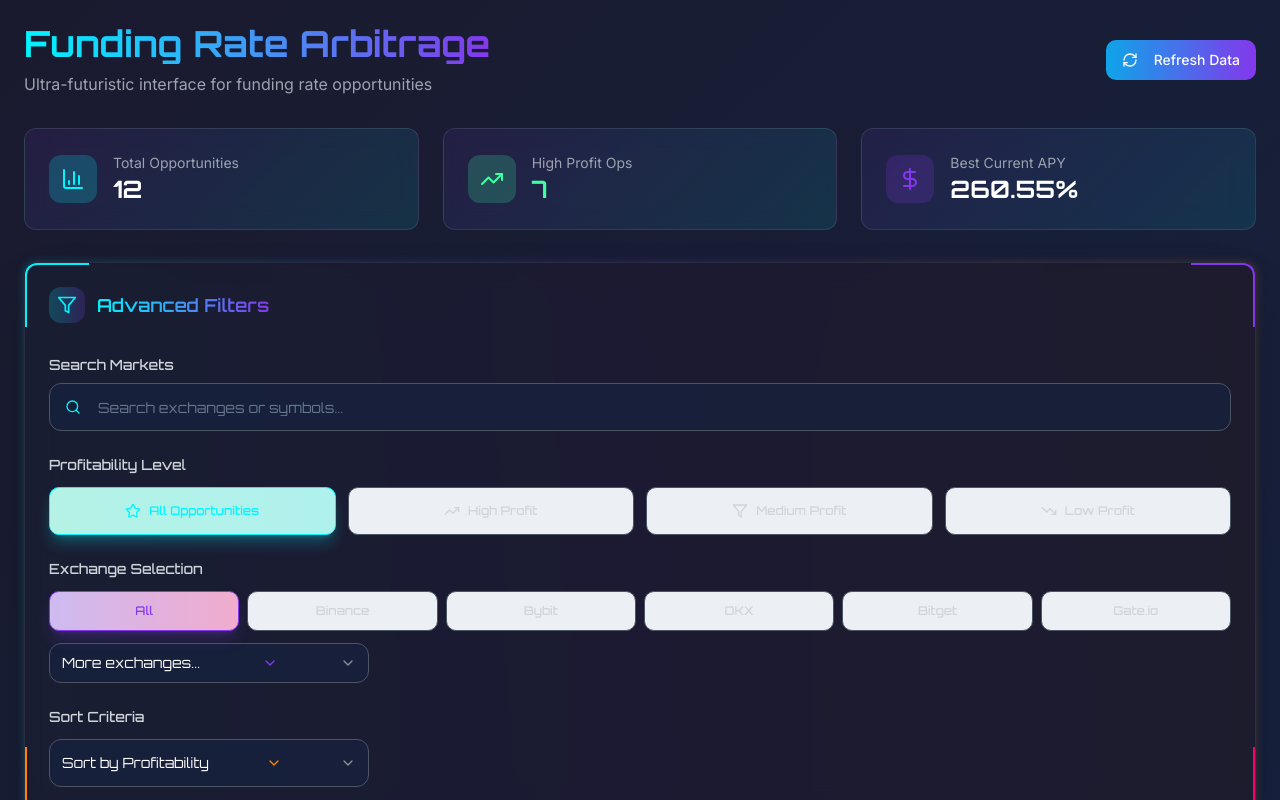
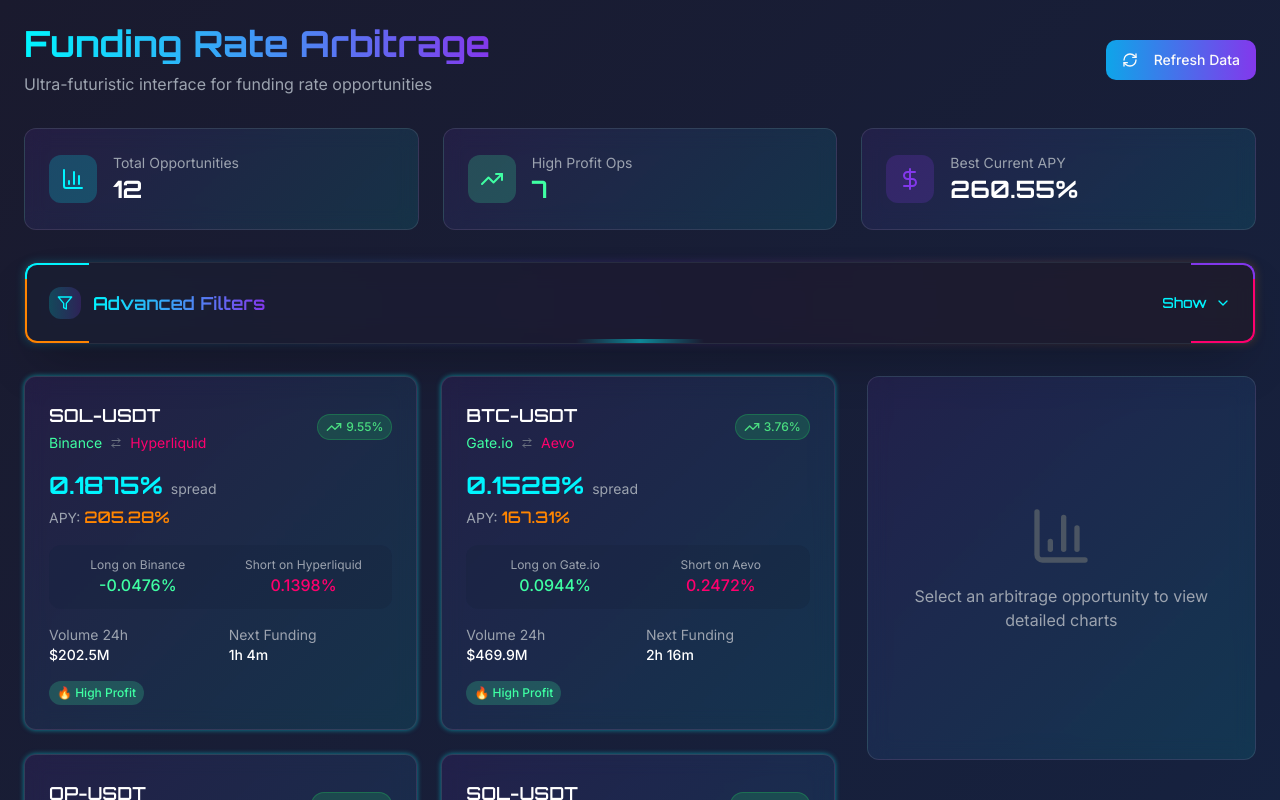
Before and after one commit to Brokendod/opesia-arbitrage-new, a React (Vite) app: page / in a window 1280 px wide. Shown: the top 800 px of the page. Built offline with nearby package versions, Linux system fonts and the light colour scheme.

Commit message:
Refactor: Hide filters behind "Advanced Filters" button
Move filter and sort options into a collapsible section, accessible by clicking an "Advanced Filters" button.

```diff
--- a/src/components/ArbitrageFilters.tsx
+++ b/src/components/ArbitrageFilters.tsx
@@ -1,9 +1,9 @@
-
-import React from 'react';
-import { Search, Filter, TrendingUp, TrendingDown, Star, ChevronDown } from 'lucide-react';
+import React, { useState } from 'react';
+import { Search, Filter, TrendingUp, TrendingDown, Star, ChevronDown, ChevronUp } from 'lucide-react';
 import { Button } from '@/components/ui/button';
 import { Input } from '@/components/ui/input';
 import { Select, SelectContent, SelectItem, SelectTrigger, SelectValue } from '@/components/ui/select';
+import { Collapsible, CollapsibleContent, CollapsibleTrigger } from '@/components/ui/collapsible';
 
 interface FiltersProps {
   searchTerm: string;
@@ -26,6 +26,8 @@ const ArbitrageFilters: React.FC<FiltersProps> = ({
   sortBy,
   onSortChange
 }) => {
+  const [isOpen, setIsOpen] = useState(false);
+
   const profitabilityOptions = [
     { value: 'all', label: 'All Opportunities', icon: Star },
     { value: 'high', label: 'High Profit', icon: TrendingUp },
@@ -60,9 +62,14 @@ const ArbitrageFilters: React.FC<FiltersProps> = ({
         <div className="absolute bottom-0 left-0 w-16 h-16 border-l-2 border-b-2 border-neon-orange rounded-bl-xl animate-pulse"></div>
         <div className="absolute bottom-0 right-0 w-16 h-16 border-r-2 border-b-2 border-neon-pink rounded-br-xl animate-pulse"></div>
 
-        <div className="flex flex-col gap-6">
-          {/* Header */}
-          <div className="flex items-center gap-3 mb-2">
+        <Collapsible open={isOpen} onOpenChange={setIsOpen}>
+          {/* Header with toggle button */}
+          <CollapsibleTrigger asChild>
+            <Button
+              variant="ghost"
+              className="w-full flex items-center justify-between p-0 h-auto hover:bg-transparent"
+            >
+              <div className="flex items-center gap-3">
                 <div className="p-2 bg-gradient-to-r from-neon-cyan/20 to-neon-purple/20 rounded-lg">
                   <Filter className="w-5 h-5 text-neon-cyan" />
                 </div>
@@ -70,7 +77,21 @@ const ArbitrageFilters: React.FC<FiltersProps> = ({
                   Advanced Filters
                 </h3>
               </div>
+              <div className="flex items-center gap-2 text-neon-cyan">
+                <span className="font-orbitron text-sm">
+                  {isOpen ? 'Hide' : 'Show'}
+                </span>
+                {isOpen ? (
+                  <ChevronUp className="w-5 h-5 animate-pulse" />
+                ) : (
+                  <ChevronDown className="w-5 h-5 animate-pulse" />
+                )}
+              </div>
+            </Button>
+          </CollapsibleTrigger>
 
+          <CollapsibleContent className="animate-accordion-down">
+            <div className="flex flex-col gap-6 mt-6">
               {/* Search */}
               <div className="w-full">
                 <label className="block text-sm font-medium text-gray-300 mb-2 font-orbitron">
@@ -137,7 +158,7 @@ const ArbitrageFilters: React.FC<FiltersProps> = ({
                           variant="outline"
                           size="sm"
                           onClick={() => onExchangeChange(exchange)}
-                      className={`h-10 relative overflow-hidden transition-all duration-300 ${
+                          className={`h-10 relative overflow-hidden transition-all duration-300 flex-shrink-0 ${
                             isSelected
                               ? 'bg-gradient-to-r from-neon-purple/20 to-neon-pink/20 border-neon-purple text-neon-purple shadow-lg shadow-neon-purple/25'
                               : 'border-gray-600 text-gray-300 hover:border-neon-purple/50 hover:text-neon-purple hover:shadow-md hover:shadow-neon-purple/10'
@@ -201,6 +222,8 @@ const ArbitrageFilters: React.FC<FiltersProps> = ({
                 </div>
               </div>
             </div>
+          </CollapsibleContent>
+        </Collapsible>
 
         {/* Bottom glow effect */}
         <div className="absolute bottom-0 left-1/2 transform -translate-x-1/2 w-32 h-1 bg-gradient-to-r from-transparent via-neon-cyan to-transparent opacity-50"></div>
```
Lines whose indentation alone changed are shown as unchanged.
